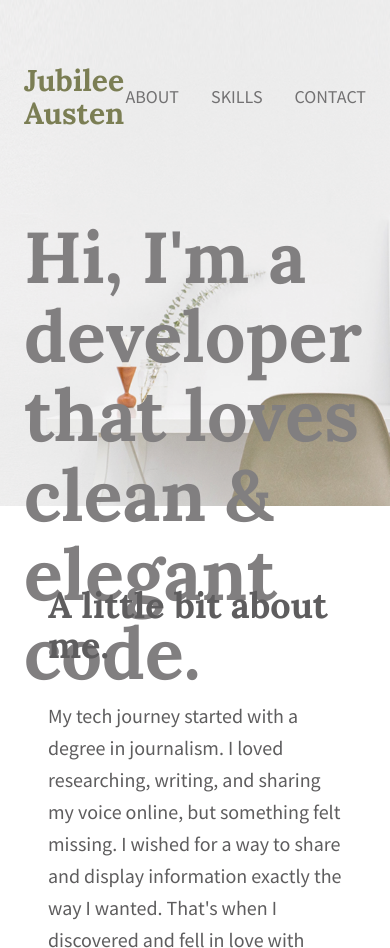
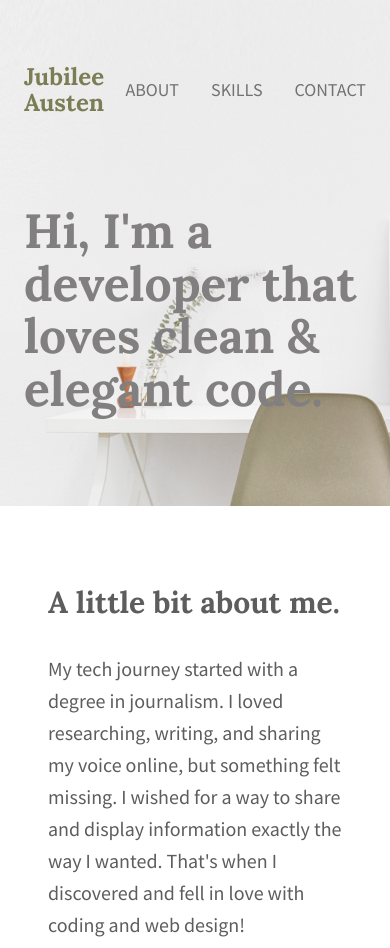
Before and after one commit to MattPahuta/jubilee-austen-portfolio, a plain HTML site: page index.html in a window 390 px wide. Shown: the top 948 px of the page. Drawn offline with Linux system fonts and the light colour scheme.

Commit message:
Adjust typography for mobile

```diff
--- a/css/main.css
+++ b/css/main.css
@@ -5,8 +5,9 @@
   --ff-serif: 'Lora', serif;
   /* font sizes */
   /* 36px (h2), 30px (h1), 24px, 20px, 18px */
-  --fs-700: 2.25rem;
-  --fs-600: 1.875rem;
+  --fs-tagline: 3rem;
+  --fs-700: 1.875rem;
+  --fs-600: 1.5rem;
   --fs-500: 1.5rem;
   --fs-400: 1.25rem;
   --fs-nav: 1.125rem;
@@ -24,6 +25,19 @@
   --bg-contact: #F9E9E9;
 
 }
+
+@media (min-width: 50em) {
+  :root {
+    --fs-tagline: 4.5rem;
+    --fs-700: 2.25rem;
+    --fs-600: 1.875rem;
+
+    --fs-500: 1.5rem;
+    --fs-400: 1.25rem;
+    --fs-nav: 1.125rem;
+  }
+}
+
 
 /*
   ************* RESET *****************************
@@ -116,6 +130,7 @@ h1, h2 {
 h1 {
   font-size: var(--fs-600);
   line-height: 1.1;
+  color: var(--clr-brand);
 }
 
 h2 {
@@ -151,10 +166,9 @@ h3 {
   align-items: center;
 }
 
-header h1 {
-  /* font-size: var(--fs-500); */
+/* header h1 {
   color: var(--clr-brand);
-}
+} */
 
 .nav-list {
   padding: 0;
@@ -176,7 +190,7 @@ header h1 {
 .tagline-heading {
   max-width: 23ch;
   padding: 1.5rem 0;
-  font-size: 4.5rem;
+  font-size: var(--fs-tagline);
   color: var(--clr-heading-text);
 }
 
```
